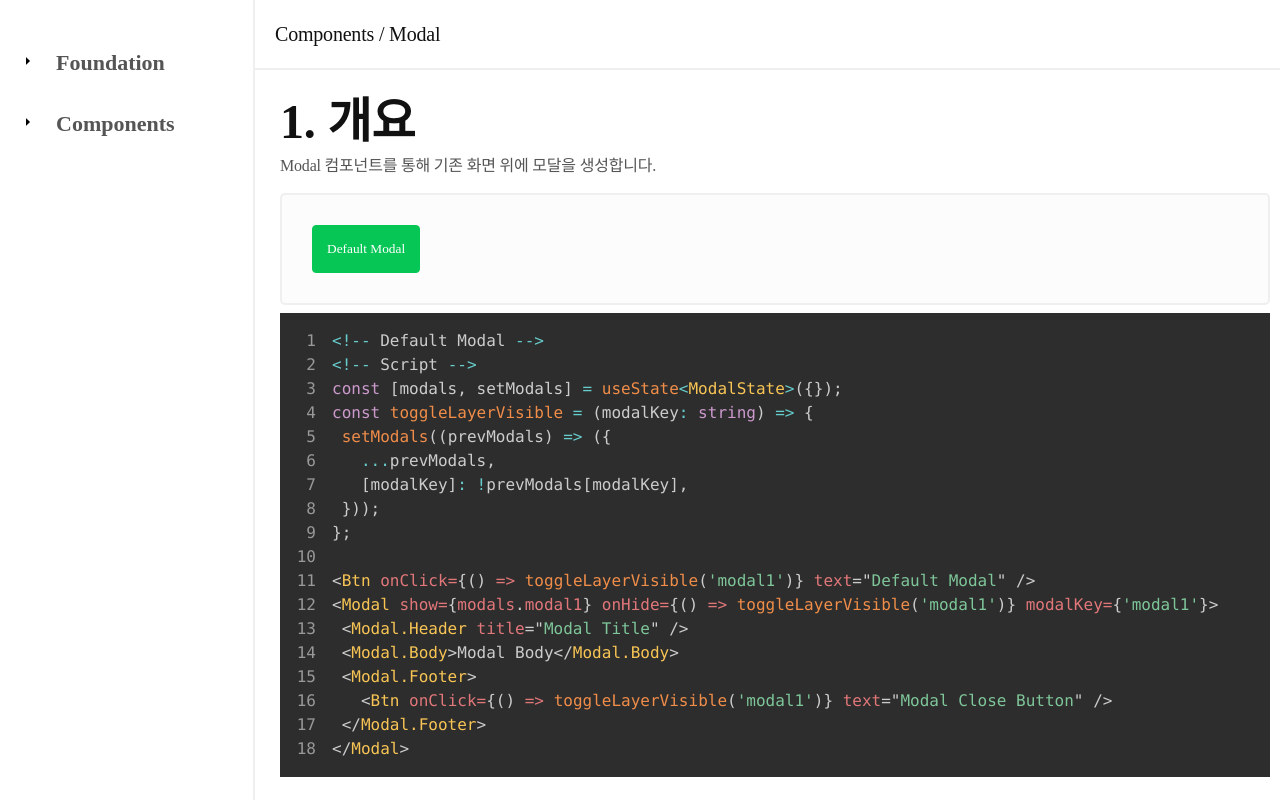
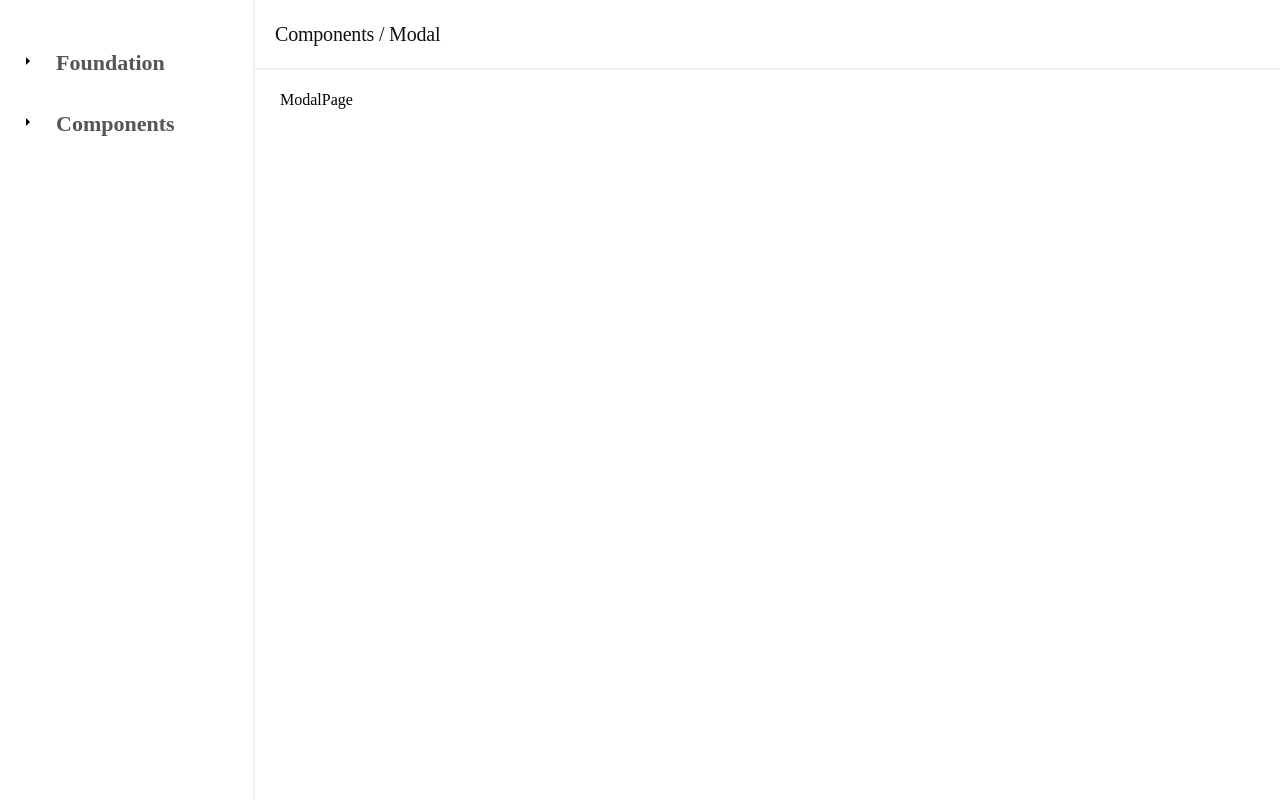
Before and after one commit to dongggggae/hyun-design-system, a Next.js app: page /components/modal in a window 1280 px wide. Shown: the top 802 px of the page. Built offline with nearby package versions, Linux system fonts and the light colour scheme.

Commit message:
임시: 배포시 모달 페이지 에러 주석처리

```diff
--- a/app/(route)/components/modal/page.tsx
+++ b/app/(route)/components/modal/page.tsx
@@ -1,284 +1,291 @@
-'use client';
-import dynamic from 'next/dynamic';
-import React, { useState } from 'react';
+// 'use client';
+// import dynamic from 'next/dynamic';
+// import React, { useState } from 'react';
 
-import Btn from '@components/Btn/Btn';
-import Modal from '@components/Modal/Modal';
-import Stack from '@components/Stack/Stack';
-import Heading from '@components/Typography/Heading';
-import Text from '@components/Typography/Text';
+// import Btn from '@components/Btn/Btn';
+// import Modal from '@components/Modal/Modal';
+// import Stack from '@components/Stack/Stack';
+// import Heading from '@components/Typography/Heading';
+// import Text from '@components/Typography/Text';
 
-const CodeContainer = dynamic(() => import('@docs/CodeContainer'));
+// const CodeContainer = dynamic(() => import('@docs/CodeContainer'));
 
-interface ModalState {
-  [key: string]: boolean;
-}
+// interface ModalState {
+//   [key: string]: boolean;
+// }
+
+// const ModalPage = () => {
+//   const [modals, setModals] = useState<ModalState>({});
+
+//   const toggleLayerVisible = (modalKey: string) => {
+//     setModals((prevModals) => ({
+//       ...prevModals,
+//       [modalKey]: !prevModals[modalKey],
+//     }));
+//   };
+
+//   return (
+//     <div className="docs">
+//       <div className="docs-modal">
+//         <div className="component-content">
+//           <Heading level="h2" size={2} text="1. 개요" />
+//           <Text>Modal 컴포넌트를 통해 기존 화면 위에 모달을 생성합니다.</Text>
+//           <div className="preview">
+//             <Btn onClick={() => toggleLayerVisible('modal1')} text="Default Modal" />
+//           </div>
+//           <CodeContainer codeString={modalCode.overview} />
+//         </div>
+//         <div className="component-content">
+//           <Heading level="h2" size={2} text="2. Close" />
+//           <Text>
+//             Close 프로퍼티를 통해 Modal Header 컴포넌트의 닫기 버튼 유무를 설정합니다. 기본 값은 &#39;false&#39; 입니다.
+//           </Text>
+//           <div className="preview">
+//             <Btn onClick={() => toggleLayerVisible('modal2')} text="Default Modal" />
+//           </div>
+//           <CodeContainer codeString={modalCode.close} />
+//         </div>
+//         <div className="component-content">
+//           <Heading level="h2" size={2} text="3. Type" />
+//           <Text>
+//             Type 프로퍼티를 통해 Modal의 스타일을 설정합니다.
+//             <br />
+//             Type 프로퍼티 속성은 &#39;center&#39;, &#39;scrollable&#39;, &#39;fullscreen&#39; 가 있습니다.
+//           </Text>
+//           <div className="preview">
+//             <Stack gap={4}>
+//               <Btn onClick={() => toggleLayerVisible('modal1')} text="Default Modal" />
+//               <Btn onClick={() => toggleLayerVisible('modal3')} text="Centered Modal" />
+//               <Btn onClick={() => toggleLayerVisible('modal4')} text="Scrollable Modal" />
+//             </Stack>
+//           </div>
+//           <CodeContainer codeString={modalCode.type} />
+//         </div>
+//         <div className="component-content">
+//           <Heading level="h2" size={2} text="4. Size" />
+//           <Text>
+//             Size 프로퍼티를 통해 Modal의 크기를 설정합니다. 기본값은 &#39;md&#39; 입니다.
+//             <br />
+//             Size 프로퍼티 속성은 &#39;sm&#39;, &#39;md&#39;, &#39;lg&#39; 가 있습니다.
+//           </Text>
+//           <div className="preview">
+//             <Stack gap={4}>
+//               <Btn onClick={() => toggleLayerVisible('modal5')} text="Small Size Modal" />
+//               <Btn onClick={() => toggleLayerVisible('modal1')} text="Medium Size Modal" />
+//               <Btn onClick={() => toggleLayerVisible('modal6')} text="Large Size Modal" />
+//             </Stack>
+//           </div>
+//           <CodeContainer codeString={modalCode.size} />
+//         </div>
+//       </div>
+
+//       {/* Default Modal */}
+//       <Modal show={modals.modal1} onHide={() => toggleLayerVisible('modal1')} modalKey={'modal1'}>
+//         <Modal.Header title="Modal Title" />
+//         <Modal.Body>Modal Body</Modal.Body>
+//         <Modal.Footer>
+//           <Btn onClick={() => toggleLayerVisible('modal1')} text="Modal Close Button" />
+//         </Modal.Footer>
+//       </Modal>
+//       {/* Close Button Modal */}
+//       <Modal show={modals.modal2} onHide={() => toggleLayerVisible('modal2')} modalKey={'modal2'}>
+//         <Modal.Header title="Modal Title" close />
+//         <Modal.Body>Modal Body</Modal.Body>
+//         <Modal.Footer>
+//           <Btn onClick={() => toggleLayerVisible('modal2')} text="Modal Close Button" />
+//         </Modal.Footer>
+//       </Modal>
+//       {/* Centered Modal */}
+//       <Modal show={modals.modal3} onHide={() => toggleLayerVisible('modal3')} modalKey={'modal3'} type="center">
+//         <Modal.Header title="Modal Title" />
+//         <Modal.Body>Modal Body</Modal.Body>
+//         <Modal.Footer>
+//           <Btn onClick={() => toggleLayerVisible('modal3')} text="Modal Close Button" />
+//         </Modal.Footer>
+//       </Modal>
+//       {/* Scrollable Modal */}
+//       <Modal show={modals.modal4} onHide={() => toggleLayerVisible('modal4')} modalKey={'modal4'} type="scrollable">
+//         <Modal.Header title="Modal Title" />
+//         <Modal.Body>
+//           Lorem ipsum, dolor sit amet consectetur adipisicing elit. Repudiandae dignissimos quisquam libero animi minus
+//           et fuga tenetur incidunt iste ad hic voluptas ipsum, recusandae exercitationem sequi, commodi odio, ipsam
+//           tempora.
+//           <br />
+//           <br />
+//           <br />
+//           <br />
+//           Lorem ipsum, dolor sit amet consectetur adipisicing elit. Repudiandae dignissimos quisquam libero animi minus
+//           et fuga tenetur incidunt iste ad hic voluptas ipsum, recusandae exercitationem sequi, commodi odio, ipsam
+//           tempora.
+//           <br />
+//           <br />
+//           <br />
+//           <br />
+//           Lorem ipsum, dolor sit amet consectetur adipisicing elit. Repudiandae dignissimos quisquam libero animi minus
+//           et fuga tenetur incidunt iste ad hic voluptas ipsum, recusandae exercitationem sequi, commodi odio, ipsam
+//           tempora.
+//           <br />
+//           <br />
+//           <br />
+//           <br />
+//           Lorem ipsum, dolor sit amet consectetur adipisicing elit. Repudiandae dignissimos quisquam libero animi minus
+//           et fuga tenetur incidunt iste ad hic voluptas ipsum, recusandae exercitationem sequi, commodi odio, ipsam
+//           tempora.
+//           <br />
+//           <br />
+//           <br />
+//           <br />
+//           Lorem ipsum, dolor sit amet consectetur adipisicing elit. Repudiandae dignissimos quisquam libero animi minus
+//           et fuga tenetur incidunt iste ad hic voluptas ipsum, recusandae exercitationem sequi, commodi odio, ipsam
+//           tempora.
+//           <br />
+//           <br />
+//           <br />
+//           <br />
+//           Lorem ipsum, dolor sit amet consectetur adipisicing elit. Repudiandae dignissimos quisquam libero animi minus
+//           et fuga tenetur incidunt iste ad hic voluptas ipsum, recusandae exercitationem sequi, commodi odio, ipsam
+//           tempora.
+//           <br />
+//           <br />
+//           <br />
+//           <br />
+//           Lorem ipsum, dolor sit amet consectetur adipisicing elit. Repudiandae dignissimos quisquam libero animi minus
+//           et fuga tenetur incidunt iste ad hic voluptas ipsum, recusandae exercitationem sequi, commodi odio, ipsam
+//           tempora.
+//           <br />
+//           <br />
+//           <br />
+//           <br />
+//           Lorem ipsum, dolor sit amet consectetur adipisicing elit. Repudiandae dignissimos quisquam libero animi minus
+//           et fuga tenetur incidunt iste ad hic voluptas ipsum, recusandae exercitationem sequi, commodi odio, ipsam
+//           tempora.
+//           <br />
+//           <br />
+//           <br />
+//           <br />
+//           Lorem ipsum, dolor sit amet consectetur adipisicing elit. Repudiandae dignissimos quisquam libero animi minus
+//           et fuga tenetur incidunt iste ad hic voluptas ipsum, recusandae exercitationem sequi, commodi odio, ipsam
+//           tempora.
+//           <br />
+//           <br />
+//           <br />
+//           <br />
+//           Lorem ipsum, dolor sit amet consectetur adipisicing elit. Repudiandae dignissimos quisquam libero animi minus
+//           et fuga tenetur incidunt iste ad hic voluptas ipsum, recusandae exercitationem sequi, commodi odio, ipsam
+//           tempora.
+//           <br />
+//           <br />
+//           <br />
+//           <br />
+//           Lorem ipsum, dolor sit amet consectetur adipisicing elit. Repudiandae dignissimos quisquam libero animi minus
+//           et fuga tenetur incidunt iste ad hic voluptas ipsum, recusandae exercitationem sequi, commodi odio, ipsam
+//           tempora.
+//         </Modal.Body>
+//         <Modal.Footer>
+//           <Btn onClick={() => toggleLayerVisible('modal4')} text="Modal Close Button" />
+//         </Modal.Footer>
+//       </Modal>
+//       {/* Small Size Modal */}
+//       <Modal show={modals.modal5} onHide={() => toggleLayerVisible('modal5')} modalKey={'modal5'} size="sm">
+//         <Modal.Header title="Modal Title" close />
+//         <Modal.Body>Modal Body</Modal.Body>
+//         <Modal.Footer>
+//           <Btn onClick={() => toggleLayerVisible('modal5')} text="Modal Close Button" />
+//         </Modal.Footer>
+//       </Modal>
+//       {/* Large Size Modal */}
+//       <Modal show={modals.modal6} onHide={() => toggleLayerVisible('modal6')} modalKey={'modal6'} size="lg">
+//         <Modal.Header title="Modal Title" close />
+//         <Modal.Body>Modal Body</Modal.Body>
+//         <Modal.Footer>
+//           <Btn onClick={() => toggleLayerVisible('modal6')} text="Modal Close Button" />
+//         </Modal.Footer>
+//       </Modal>
+//     </div>
+//   );
+// };
+
+// const modalCode = {
+//   overview: [
+//     `<!-- Default Modal -->`,
+//     `<!-- Script -->`,
+//     `const [modals, setModals] = useState<ModalState>({});`,
+//     `const toggleLayerVisible = (modalKey: string) => {`,
+//     ` setModals((prevModals) => ({`,
+//     `   ...prevModals,`,
+//     `   [modalKey]: !prevModals[modalKey],`,
+//     ` }));`,
+//     `};`,
+//     ``,
+//     `<Btn onClick={() => toggleLayerVisible('modal1')} text="Default Modal" />`,
+//     `<Modal show={modals.modal1} onHide={() => toggleLayerVisible('modal1')} modalKey={'modal1'}>`,
+//     ` <Modal.Header title="Modal Title" />`,
+//     ` <Modal.Body>Modal Body</Modal.Body>`,
+//     ` <Modal.Footer>`,
+//     `   <Btn onClick={() => toggleLayerVisible('modal1')} text="Modal Close Button" />`,
+//     ` </Modal.Footer>`,
+//     `</Modal>`,
+//   ].join('\n'),
+//   close: [
+//     `<!-- Close Button Modal -->`,
+//     `// ...`,
+//     `<Btn onClick={() => toggleLayerVisible('modal2')} text="Close Button Modal" />`,
+//     `<Modal ...>`,
+//     ` <Modal.Header title="Modal Title" close />`,
+//     ` // ...`,
+//     `</Modal>`,
+//   ].join('\n'),
+//   type: [
+//     `<!-- Default Modal -->`,
+//     `// ...`,
+//     `<Btn onClick={() => toggleLayerVisible('modal1')} text="Default Modal" />`,
+//     `<Modal ...>`,
+//     `// ...`,
+//     `</Modal>`,
+//     ``,
+//     `<!-- Centered Modal -->`,
+//     `// ...`,
+//     `<Btn onClick={() => toggleLayerVisible('modal3')} text="Centered Modal" />`,
+//     `<Modal ... type="center">`,
+//     `// ...`,
+//     `</Modal>`,
+//     ``,
+//     `<!-- Scrollable Modal -->`,
+//     `// ...`,
+//     `<Btn onClick={() => toggleLayerVisible('modal4')} text="Scrollable Modal" />`,
+//     `<Modal ... type="scrollable">`,
+//     `// ...`,
+//     `</Modal>`,
+//   ].join('\n'),
+//   size: [
+//     `<!-- Small Size Modal -->`,
+//     `// ...`,
+//     `<Btn onClick={() => toggleLayerVisible('modal5')} text="Small Size Modal" />`,
+//     `<Modal ... size="sm">`,
+//     `// ...`,
+//     `</Modal>`,
+//     ``,
+//     `<!-- Medium Size Modal -->`,
+//     `// ...`,
+//     `<Btn onClick={() => toggleLayerVisible('modal1')} text="Medium Size Modal" />`,
+//     `<Modal ...>`,
+//     `// ...`,
+//     `</Modal>`,
+//     ``,
+//     `<!-- Large Size Modal -->`,
+//     `// ...`,
+//     `<Btn onClick={() => toggleLayerVisible('modal6')} text="Large Size Modal" />`,
+//     `<Modal ... size="lg">`,
+//     `// ...`,
+//     `</Modal>`,
+//   ].join('\n'),
+// };
+
+// export default ModalPage;
+import React from 'react';
 
 const ModalPage = () => {
-  const [modals, setModals] = useState<ModalState>({});
-
-  const toggleLayerVisible = (modalKey: string) => {
-    setModals((prevModals) => ({
-      ...prevModals,
-      [modalKey]: !prevModals[modalKey],
-    }));
-  };
-
-  return (
-    <div className="docs">
-      <div className="docs-modal">
-        <div className="component-content">
-          <Heading level="h2" size={2} text="1. 개요" />
-          <Text>Modal 컴포넌트를 통해 기존 화면 위에 모달을 생성합니다.</Text>
-          <div className="preview">
-            <Btn onClick={() => toggleLayerVisible('modal1')} text="Default Modal" />
-          </div>
-          <CodeContainer codeString={modalCode.overview} />
-        </div>
-        <div className="component-content">
-          <Heading level="h2" size={2} text="2. Close" />
-          <Text>
-            Close 프로퍼티를 통해 Modal Header 컴포넌트의 닫기 버튼 유무를 설정합니다. 기본 값은 &#39;false&#39; 입니다.
-          </Text>
-          <div className="preview">
-            <Btn onClick={() => toggleLayerVisible('modal2')} text="Default Modal" />
-          </div>
-          <CodeContainer codeString={modalCode.close} />
-        </div>
-        <div className="component-content">
-          <Heading level="h2" size={2} text="3. Type" />
-          <Text>
-            Type 프로퍼티를 통해 Modal의 스타일을 설정합니다.
-            <br />
-            Type 프로퍼티 속성은 &#39;center&#39;, &#39;scrollable&#39;, &#39;fullscreen&#39; 가 있습니다.
-          </Text>
-          <div className="preview">
-            <Stack gap={4}>
-              <Btn onClick={() => toggleLayerVisible('modal1')} text="Default Modal" />
-              <Btn onClick={() => toggleLayerVisible('modal3')} text="Centered Modal" />
-              <Btn onClick={() => toggleLayerVisible('modal4')} text="Scrollable Modal" />
-            </Stack>
-          </div>
-          <CodeContainer codeString={modalCode.type} />
-        </div>
-        <div className="component-content">
-          <Heading level="h2" size={2} text="4. Size" />
-          <Text>
-            Size 프로퍼티를 통해 Modal의 크기를 설정합니다. 기본값은 &#39;md&#39; 입니다.
-            <br />
-            Size 프로퍼티 속성은 &#39;sm&#39;, &#39;md&#39;, &#39;lg&#39; 가 있습니다.
-          </Text>
-          <div className="preview">
-            <Stack gap={4}>
-              <Btn onClick={() => toggleLayerVisible('modal5')} text="Small Size Modal" />
-              <Btn onClick={() => toggleLayerVisible('modal1')} text="Medium Size Modal" />
-              <Btn onClick={() => toggleLayerVisible('modal6')} text="Large Size Modal" />
-            </Stack>
-          </div>
-          <CodeContainer codeString={modalCode.size} />
-        </div>
-      </div>
-
-      {/* Default Modal */}
-      <Modal show={modals.modal1} onHide={() => toggleLayerVisible('modal1')} modalKey={'modal1'}>
-        <Modal.Header title="Modal Title" />
-        <Modal.Body>Modal Body</Modal.Body>
-        <Modal.Footer>
-          <Btn onClick={() => toggleLayerVisible('modal1')} text="Modal Close Button" />
-        </Modal.Footer>
-      </Modal>
-      {/* Close Button Modal */}
-      <Modal show={modals.modal2} onHide={() => toggleLayerVisible('modal2')} modalKey={'modal2'}>
-        <Modal.Header title="Modal Title" close />
-        <Modal.Body>Modal Body</Modal.Body>
-        <Modal.Footer>
-          <Btn onClick={() => toggleLayerVisible('modal2')} text="Modal Close Button" />
-        </Modal.Footer>
-      </Modal>
-      {/* Centered Modal */}
-      <Modal show={modals.modal3} onHide={() => toggleLayerVisible('modal3')} modalKey={'modal3'} type="center">
-        <Modal.Header title="Modal Title" />
-        <Modal.Body>Modal Body</Modal.Body>
-        <Modal.Footer>
-          <Btn onClick={() => toggleLayerVisible('modal3')} text="Modal Close Button" />
-        </Modal.Footer>
-      </Modal>
-      {/* Scrollable Modal */}
-      <Modal show={modals.modal4} onHide={() => toggleLayerVisible('modal4')} modalKey={'modal4'} type="scrollable">
-        <Modal.Header title="Modal Title" />
-        <Modal.Body>
-          Lorem ipsum, dolor sit amet consectetur adipisicing elit. Repudiandae dignissimos quisquam libero animi minus
-          et fuga tenetur incidunt iste ad hic voluptas ipsum, recusandae exercitationem sequi, commodi odio, ipsam
-          tempora.
-          <br />
-          <br />
-          <br />
-          <br />
-          Lorem ipsum, dolor sit amet consectetur adipisicing elit. Repudiandae dignissimos quisquam libero animi minus
-          et fuga tenetur incidunt iste ad hic voluptas ipsum, recusandae exercitationem sequi, commodi odio, ipsam
-          tempora.
-          <br />
-          <br />
-          <br />
-          <br />
-          Lorem ipsum, dolor sit amet consectetur adipisicing elit. Repudiandae dignissimos quisquam libero animi minus
-          et fuga tenetur incidunt iste ad hic voluptas ipsum, recusandae exercitationem sequi, commodi odio, ipsam
-          tempora.
-          <br />
-          <br />
-          <br />
-          <br />
-          Lorem ipsum, dolor sit amet consectetur adipisicing elit. Repudiandae dignissimos quisquam libero animi minus
-          et fuga tenetur incidunt iste ad hic voluptas ipsum, recusandae exercitationem sequi, commodi odio, ipsam
-          tempora.
-          <br />
-          <br />
-          <br />
-          <br />
-          Lorem ipsum, dolor sit amet consectetur adipisicing elit. Repudiandae dignissimos quisquam libero animi minus
-          et fuga tenetur incidunt iste ad hic voluptas ipsum, recusandae exercitationem sequi, commodi odio, ipsam
-          tempora.
-          <br />
-          <br />
-          <br />
-          <br />
-          Lorem ipsum, dolor sit amet consectetur adipisicing elit. Repudiandae dignissimos quisquam libero animi minus
-          et fuga tenetur incidunt iste ad hic voluptas ipsum, recusandae exercitationem sequi, commodi odio, ipsam
-          tempora.
-          <br />
-          <br />
-          <br />
-          <br />
-          Lorem ipsum, dolor sit amet consectetur adipisicing elit. Repudiandae dignissimos quisquam libero animi minus
-          et fuga tenetur incidunt iste ad hic voluptas ipsum, recusandae exercitationem sequi, commodi odio, ipsam
-          tempora.
-          <br />
-          <br />
-          <br />
-          <br />
-          Lorem ipsum, dolor sit amet consectetur adipisicing elit. Repudiandae dignissimos quisquam libero animi minus
-          et fuga tenetur incidunt iste ad hic voluptas ipsum, recusandae exercitationem sequi, commodi odio, ipsam
-          tempora.
-          <br />
-          <br />
-          <br />
-          <br />
-          Lorem ipsum, dolor sit amet consectetur adipisicing elit. Repudiandae dignissimos quisquam libero animi minus
-          et fuga tenetur incidunt iste ad hic voluptas ipsum, recusandae exercitationem sequi, commodi odio, ipsam
-          tempora.
-          <br />
-          <br />
-          <br />
-          <br />
-          Lorem ipsum, dolor sit amet consectetur adipisicing elit. Repudiandae dignissimos quisquam libero animi minus
-          et fuga tenetur incidunt iste ad hic voluptas ipsum, recusandae exercitationem sequi, commodi odio, ipsam
-          tempora.
-          <br />
-          <br />
-          <br />
-          <br />
-          Lorem ipsum, dolor sit amet consectetur adipisicing elit. Repudiandae dignissimos quisquam libero animi minus
-          et fuga tenetur incidunt iste ad hic voluptas ipsum, recusandae exercitationem sequi, commodi odio, ipsam
-          tempora.
-        </Modal.Body>
-        <Modal.Footer>
-          <Btn onClick={() => toggleLayerVisible('modal4')} text="Modal Close Button" />
-        </Modal.Footer>
-      </Modal>
-      {/* Small Size Modal */}
-      <Modal show={modals.modal5} onHide={() => toggleLayerVisible('modal5')} modalKey={'modal5'} size="sm">
-        <Modal.Header title="Modal Title" close />
-        <Modal.Body>Modal Body</Modal.Body>
-        <Modal.Footer>
-          <Btn onClick={() => toggleLayerVisible('modal5')} text="Modal Close Button" />
-        </Modal.Footer>
-      </Modal>
-      {/* Large Size Modal */}
-      <Modal show={modals.modal6} onHide={() => toggleLayerVisible('modal6')} modalKey={'modal6'} size="lg">
-        <Modal.Header title="Modal Title" close />
-        <Modal.Body>Modal Body</Modal.Body>
-        <Modal.Footer>
-          <Btn onClick={() => toggleLayerVisible('modal6')} text="Modal Close Button" />
-        </Modal.Footer>
-      </Modal>
-    </div>
-  );
-};
-
-const modalCode = {
-  overview: [
-    `<!-- Default Modal -->`,
-    `<!-- Script -->`,
-    `const [modals, setModals] = useState<ModalState>({});`,
-    `const toggleLayerVisible = (modalKey: string) => {`,
-    ` setModals((prevModals) => ({`,
-    `   ...prevModals,`,
-    `   [modalKey]: !prevModals[modalKey],`,
-    ` }));`,
-    `};`,
-    ``,
-    `<Btn onClick={() => toggleLayerVisible('modal1')} text="Default Modal" />`,
-    `<Modal show={modals.modal1} onHide={() => toggleLayerVisible('modal1')} modalKey={'modal1'}>`,
-    ` <Modal.Header title="Modal Title" />`,
-    ` <Modal.Body>Modal Body</Modal.Body>`,
-    ` <Modal.Footer>`,
-    `   <Btn onClick={() => toggleLayerVisible('modal1')} text="Modal Close Button" />`,
-    ` </Modal.Footer>`,
-    `</Modal>`,
-  ].join('\n'),
-  close: [
-    `<!-- Close Button Modal -->`,
-    `// ...`,
-    `<Btn onClick={() => toggleLayerVisible('modal2')} text="Close Button Modal" />`,
-    `<Modal ...>`,
-    ` <Modal.Header title="Modal Title" close />`,
-    ` // ...`,
-    `</Modal>`,
-  ].join('\n'),
-  type: [
-    `<!-- Default Modal -->`,
-    `// ...`,
-    `<Btn onClick={() => toggleLayerVisible('modal1')} text="Default Modal" />`,
-    `<Modal ...>`,
-    `// ...`,
-    `</Modal>`,
-    ``,
-    `<!-- Centered Modal -->`,
-    `// ...`,
-    `<Btn onClick={() => toggleLayerVisible('modal3')} text="Centered Modal" />`,
-    `<Modal ... type="center">`,
-    `// ...`,
-    `</Modal>`,
-    ``,
-    `<!-- Scrollable Modal -->`,
-    `// ...`,
-    `<Btn onClick={() => toggleLayerVisible('modal4')} text="Scrollable Modal" />`,
-    `<Modal ... type="scrollable">`,
-    `// ...`,
-    `</Modal>`,
-  ].join('\n'),
-  size: [
-    `<!-- Small Size Modal -->`,
-    `// ...`,
-    `<Btn onClick={() => toggleLayerVisible('modal5')} text="Small Size Modal" />`,
-    `<Modal ... size="sm">`,
-    `// ...`,
-    `</Modal>`,
-    ``,
-    `<!-- Medium Size Modal -->`,
-    `// ...`,
-    `<Btn onClick={() => toggleLayerVisible('modal1')} text="Medium Size Modal" />`,
-    `<Modal ...>`,
-    `// ...`,
-    `</Modal>`,
-    ``,
-    `<!-- Large Size Modal -->`,
-    `// ...`,
-    `<Btn onClick={() => toggleLayerVisible('modal6')} text="Large Size Modal" />`,
-    `<Modal ... size="lg">`,
-    `// ...`,
-    `</Modal>`,
-  ].join('\n'),
+  return <div className="docs">ModalPage</div>;
 };
 
 export default ModalPage;
--- a/package.json
+++ b/package.json
@@ -29,7 +29,6 @@
     "eslint-plugin-import": "^2.29.1",
     "eslint-plugin-next": "^0.0.0",
     "eslint-plugin-prettier": "^5.1.3",
-    "node-sass": "^9.0.0",
     "prettier": "^3.2.4",
     "react-syntax-highlighter": "^15.5.0",
     "sass": "^1.75.0",
```
